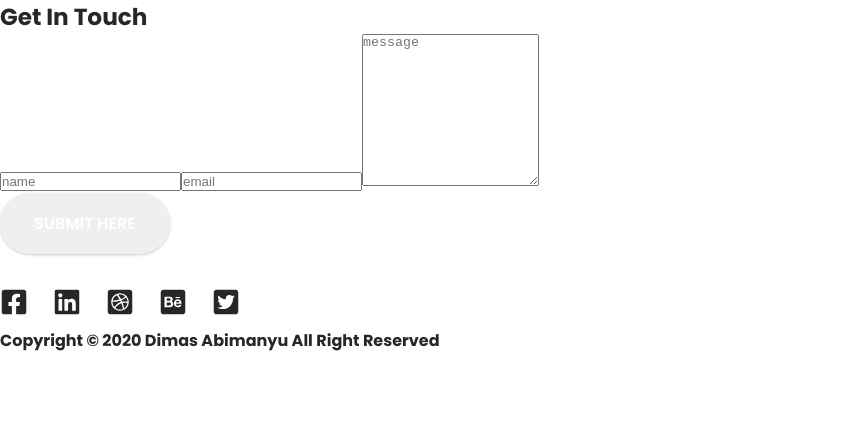
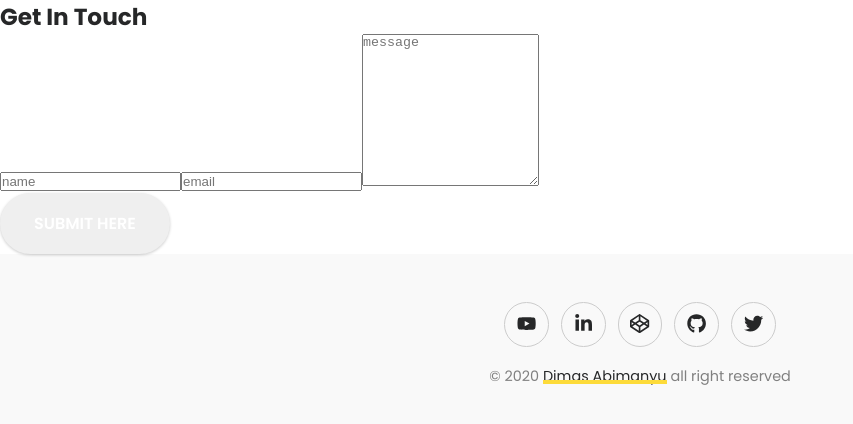
Before and after one commit to dimasabimanyy/v4, a Gatsby site: page /contact in a window 1280 px wide. Shown: the whole page, without its empty margins (0-853 px from the left). Built offline with nearby package versions, Linux system fonts and the light colour scheme; Gatsby itself is replaced by a stand-in of ours.

Commit message:
add footer and social links

```diff
--- a/src/components/Footer.js
+++ b/src/components/Footer.js
@@ -3,10 +3,10 @@ import SocialLinks from "../constants/socialLinks"
 const Footer = () => {
   return (
     <footer className="footer">
-      <div>
+      <div className="container">
         <SocialLinks styleClass="footer-links"></SocialLinks>
-        <h4>Copyright &copy; {new Date().getFullYear()}
-        <span> Dimas Abimanyu</span> all right reserved</h4>
+        <p>&copy; {new Date().getFullYear()}
+        <span> <a href="" alt="dimas abimanyu github">Dimas Abimanyu</a></span> all right reserved</p>
       </div>
     </footer>
   )
--- a/src/components/FormContact.js
+++ b/src/components/FormContact.js
@@ -16,7 +16,7 @@ const contact = () => {
             </div>
             <div className="form-group">
                 <div className="contact-msg">
-                    <textarea name="message" id="" className="form-control" placeholder="Message *"></textarea>
+                    <textarea name="message" rows="100" cols="100" id="" className="form-control" placeholder="Message *"></textarea>
                 </div>
             </div>
             <button type="submit" className="submit-btn btn">Submit here</button>
--- a/src/constants/socialLinks.js
+++ b/src/constants/socialLinks.js
@@ -1,36 +1,36 @@
 import React from "react"
 import {
-  FaFacebookSquare,
-  FaLinkedin,
-  FaDribbbleSquare,
-  FaBehanceSquare,
-  FaTwitterSquare,
+  FaLinkedinIn,
+  FaCodepen,
+  FaGithub,
+  FaTwitter,
+  FaYoutube
 } from "react-icons/fa"
 
 const data = [
   {
     id: 1,
-    icon: <FaFacebookSquare className="social-icon"></FaFacebookSquare>,
-    url: "https://www.twitter.com",
+    icon: <FaYoutube className="social-icon"></FaYoutube>,
+    url: "https://www.youtube.com",
   },
   {
     id: 2,
-    icon: <FaLinkedin className="social-icon"></FaLinkedin>,
+    icon: <FaLinkedinIn className="social-icon"></FaLinkedinIn>,
     url: "https://www.twitter.com",
   },
   {
     id: 3,
-    icon: <FaDribbbleSquare className="social-icon"></FaDribbbleSquare>,
+    icon: <FaCodepen className="social-icon"></FaCodepen>,
     url: "https://www.twitter.com",
   },
   {
     id: 4,
-    icon: <FaBehanceSquare className="social-icon"></FaBehanceSquare>,
-    url: "https://www.twitter.com",
+    icon: <FaGithub className="social-icon"></FaGithub>,
+    url: "https://www.github.com",
   },
   {
     id: 5,
-    icon: <FaTwitterSquare className="social-icon"></FaTwitterSquare>,
+    icon: <FaTwitter className="social-icon"></FaTwitter>,
     url: "https://www.twitter.com",
   },
 ]
--- a/src/css/_config.scss
+++ b/src/css/_config.scss
@@ -4,7 +4,7 @@
 /* Global variables */
 
 $primary-color: #ffffff;
-$hover-color: #f5f234;
+$hover-color: #fddb3a;
 $font-dark: #262728;
 $font-gray: #808080;
 $bg-gray: #f9f9f9;
@@ -145,7 +145,7 @@ p {
 /* social links */
 .social-links {
   margin-top: 2rem;
-  width: 15rem;
+  width: 17rem;
   display: flex;
   justify-content: space-between;
 }
--- a/src/css/style.scss
+++ b/src/css/style.scss
@@ -40,19 +40,19 @@ nav {
             z-index: 9999;
           }
         }
-        .nav-link span:after {
-          transition: 0.3s ease-in-out;
-          content: "";
-          position: absolute;
-          bottom: 1px;
-          left: 0;
-          background: $hover-color;
-          width: 100%;
-          height: 3px;
-        }
-        .nav-link:hover span:after {
-          height: 22px;
-        }
+        // .nav-link span:after {
+        //   transition: 0.3s ease-in-out;
+        //   content: "";
+        //   position: absolute;
+        //   bottom: 1px;
+        //   left: 0;
+        //   background: $hover-color;
+        //   width: 100%;
+        //   height: 3px;
+        // }
+        // .nav-link:hover span:after {
+        //   height: 22px;
+        // }
       }
     }
   }
@@ -299,17 +299,17 @@ nav {
         div {
           position: relative;
           outline: none;
-          textarea {
-            width: 100%;
-            overflow: auto;
-          }
           label {
             width: 100%;
             z-index: 9;
           }
+          input {
+            padding: 2rem 0;
+          }
           input,
           textarea {
-            padding: 2rem 0;
+            outline-style: none;
+            font-family: $font-stack;
             width: 100%;
             height: 100%;
             border: 0;
@@ -318,7 +318,7 @@ nav {
           }
         }
         .contact-msg {
-          height: 80px;
+          height: 100px;
         }
       }
       .grid-2 {
@@ -328,3 +328,45 @@ nav {
     }
   }
 }
+
+/* Footer section */
+
+footer {
+  padding: 3rem 0;
+  background: $bg-gray;
+  div {
+    text-align: center;
+    .footer-links {
+      margin: 0 auto;
+      margin-bottom: 1rem;
+      li {
+        border: 1px solid #ccc;
+        width: 2.8rem;
+        height: 2.8rem;
+        display: flex;
+        align-items: center;
+        justify-content: center;
+        border-radius: 50%;
+      }
+      .social-icon {
+        font-size: 1.2rem;
+      }
+    }
+    p {
+      font-size: 0.9rem;
+      a {
+        position: relative;
+        color: $font-dark;
+      }
+      a:after {
+        content: "";
+        width: 100%;
+        height: 4px;
+        background: $hover-color;
+        position: absolute;
+        left: 0;
+        bottom: 2px;
+      }
+    }
+  }
+}
```
